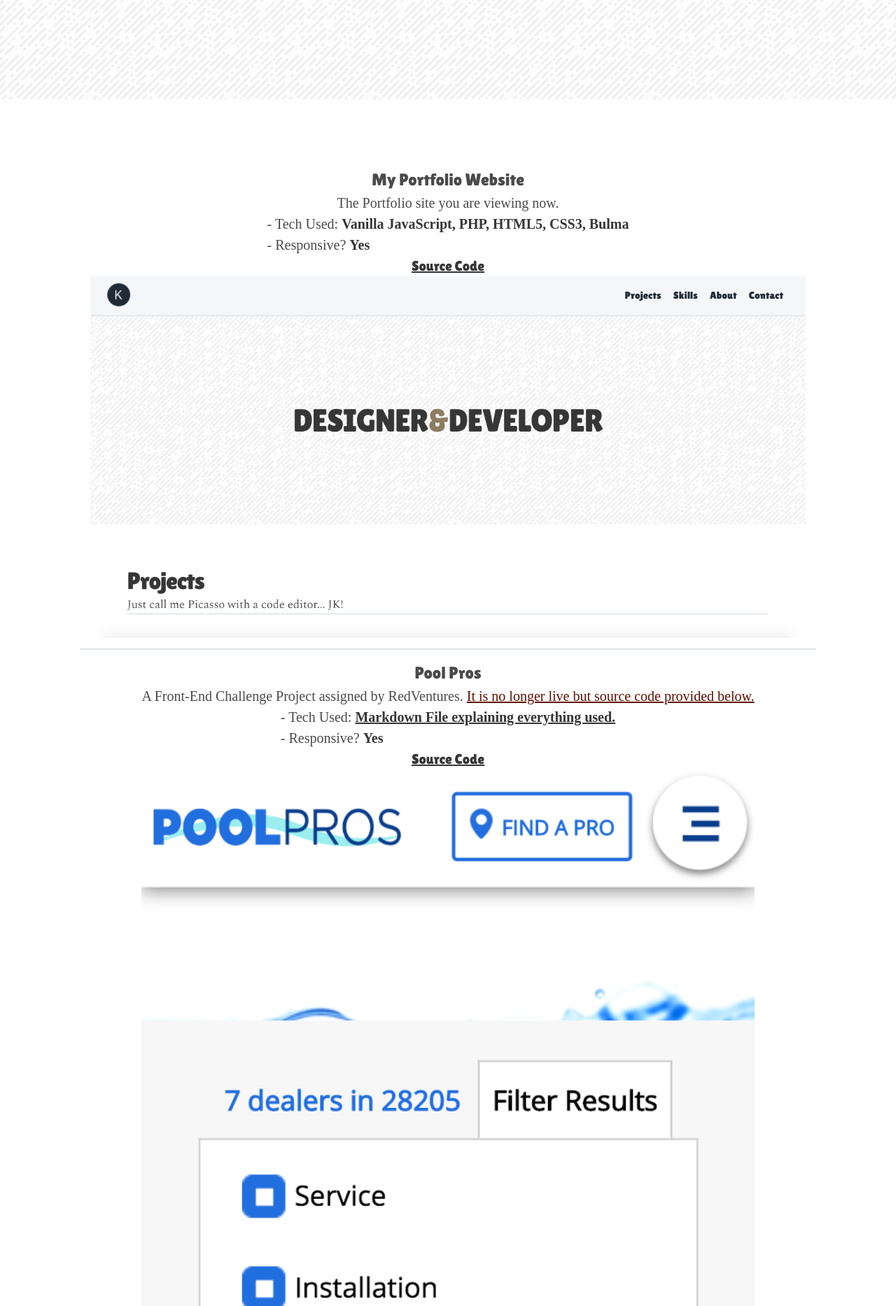
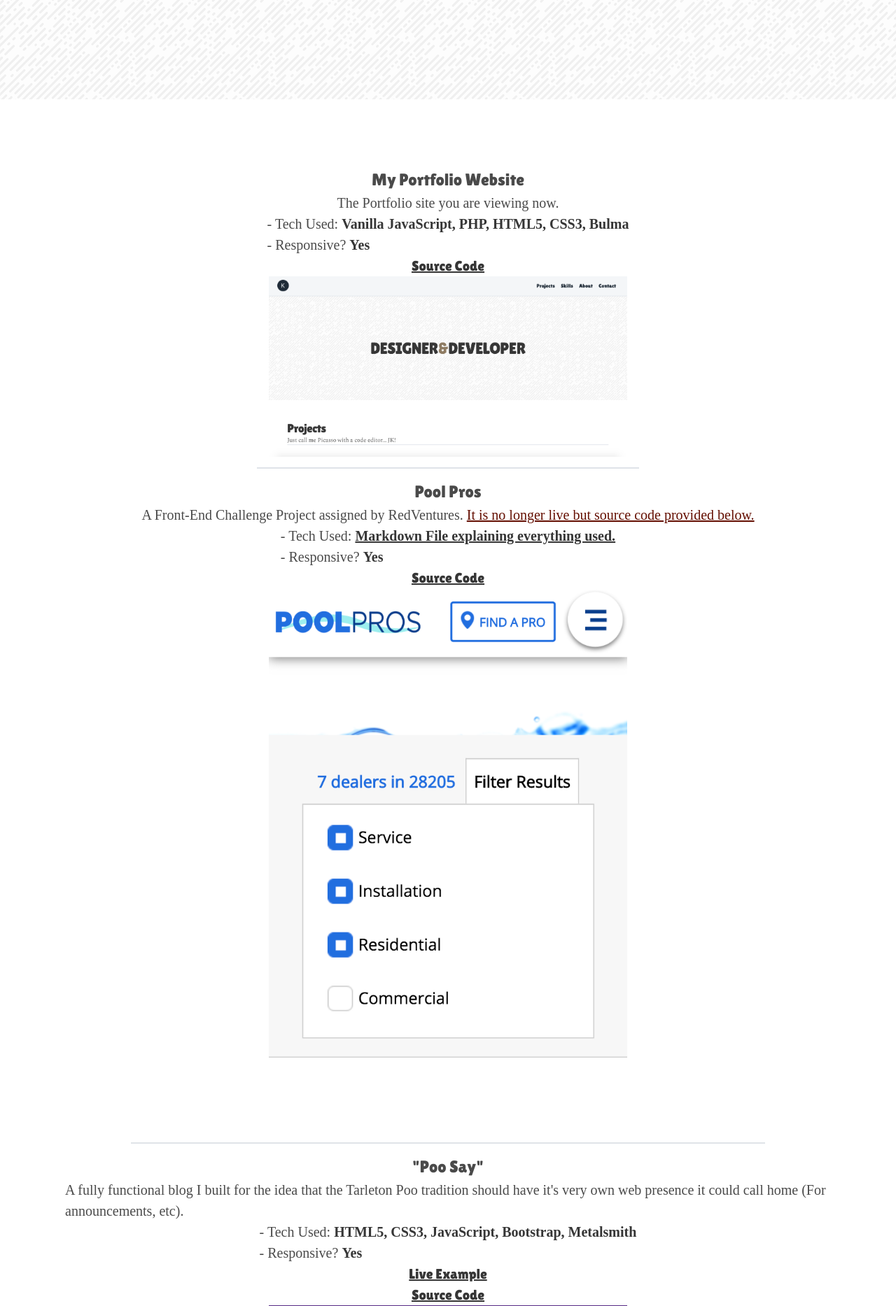
Before and after one commit to kazewaze/Portfolio, a PHP site: page /pages/projects.html in a window 1280 px wide. Shown: the part 357-2224 px from the top of the page at 70% size. Run offline with PHP 8.4, Linux system fonts and the light colour scheme; some libraries are stand-ins or nearby versions.

Commit message:
testing image sizing

```diff
--- a/css/style.css
+++ b/css/style.css
@@ -189,7 +189,7 @@
   .project img {
     grid-column: 1 / 4;
     width: 100%;
-    max-width: 100ch;
+    max-width: 50ch;
     justify-self: center;
   }
 
```
